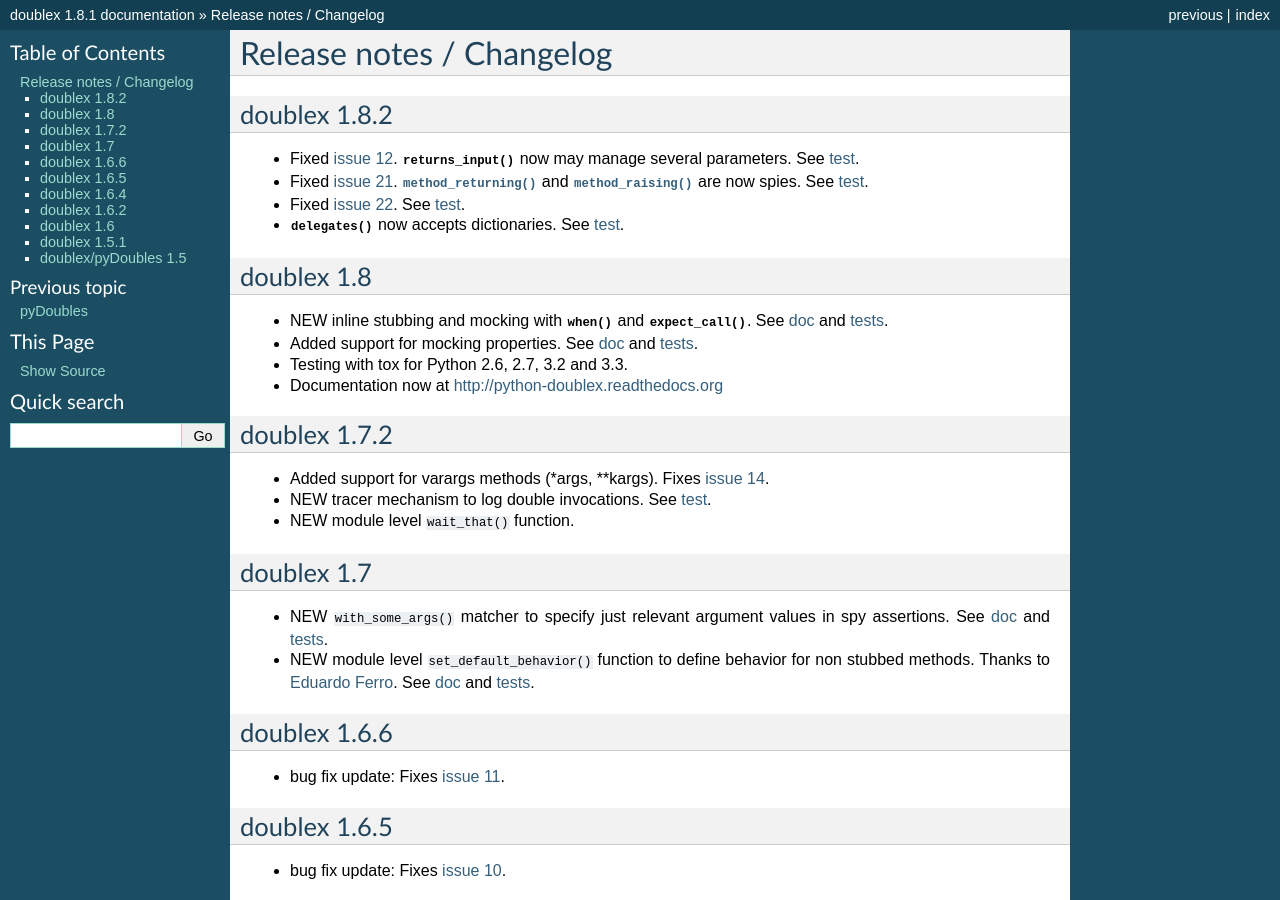
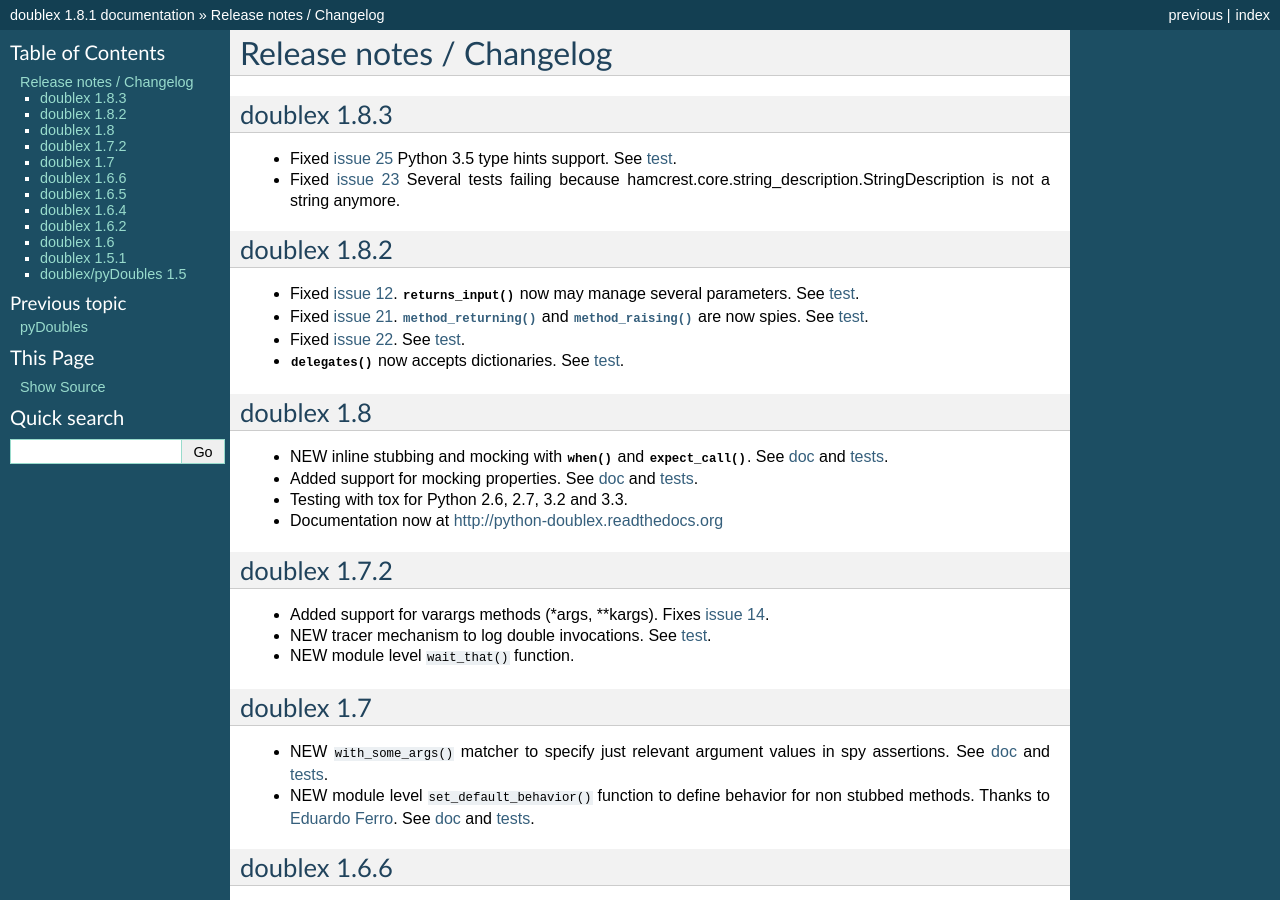
Before and after one commit to davidvilla/python-doublex, a Sphinx documentation site: the page built from docs/release-notes.rst, in a window 1280 px wide and 900 px high. Built offline with Sphinx 7.4.7, drawn with Linux system fonts in a browser that asks for light colours.

Commit message:
updated release notes

```diff
--- a/README.rst
+++ b/README.rst
@@ -78,8 +78,8 @@ related
 * `crate            <https://crate.io/packages/doublex/>`_
 * `github clone     <https://github.com/davidvilla/python-doublex>`_
 * `other doubles    <http://garybernhardt.github.io/python-mock-comparison/>`_
-* `ludibrio        <https://pypi.python.org/pypi/ludibrio>`_
-
+* `ludibrio         <https://pypi.python.org/pypi/ludibrio>`_
+* `doubles          <https://github.com/uber/doubles>`_
 
 .. Local Variables:
 ..  coding: utf-8
--- a/docs/release-notes.rst
+++ b/docs/release-notes.rst
@@ -1,5 +1,16 @@
 Release notes / Changelog
 =========================
+
+doublex 1.8.3
+-------------
+
+* Fixed `issue 25`__ Python 3.5 type hints support. See `test`__.
+* Fixed `issue 23`__ Several tests failing because hamcrest.core.string_description.StringDescription is not a string anymore.
+
+__ https://bitbucket.org/DavidVilla/python-doublex/issues/25/support-from-python-35-type-hints-when
+__ https://bitbucket.org/DavidVilla/python-doublex/src/4b78564c9b3a8cc3fba170594c738ebbc9156996/doublex/test3/unit_tests.py?at=default&fileviewer=file-view-default#unit_tests.py-8
+__ https://bitbucket.org/DavidVilla/python-doublex/issues/23/doubles-test-failing
+
 
 doublex 1.8.2
 -------------
```
